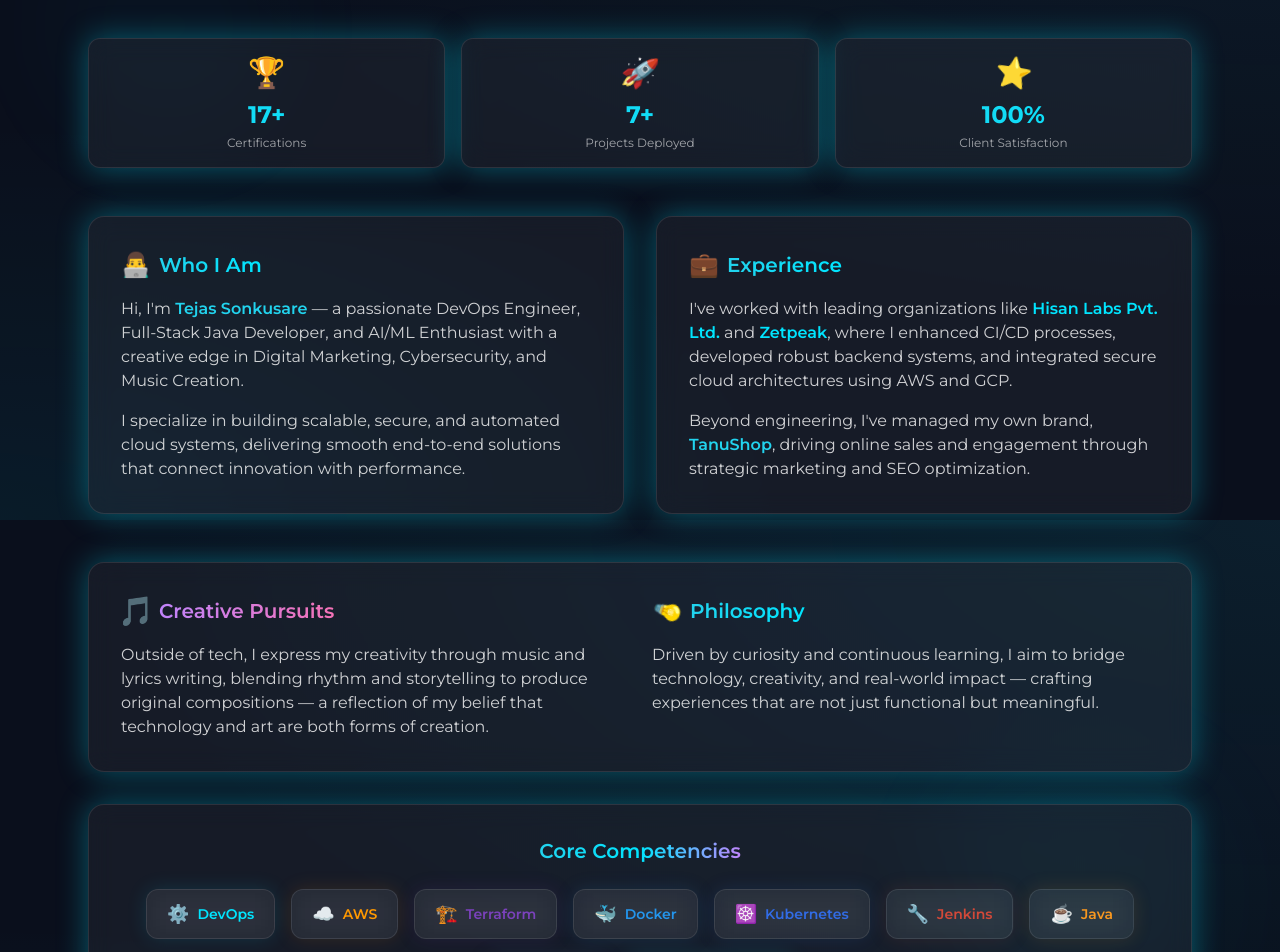
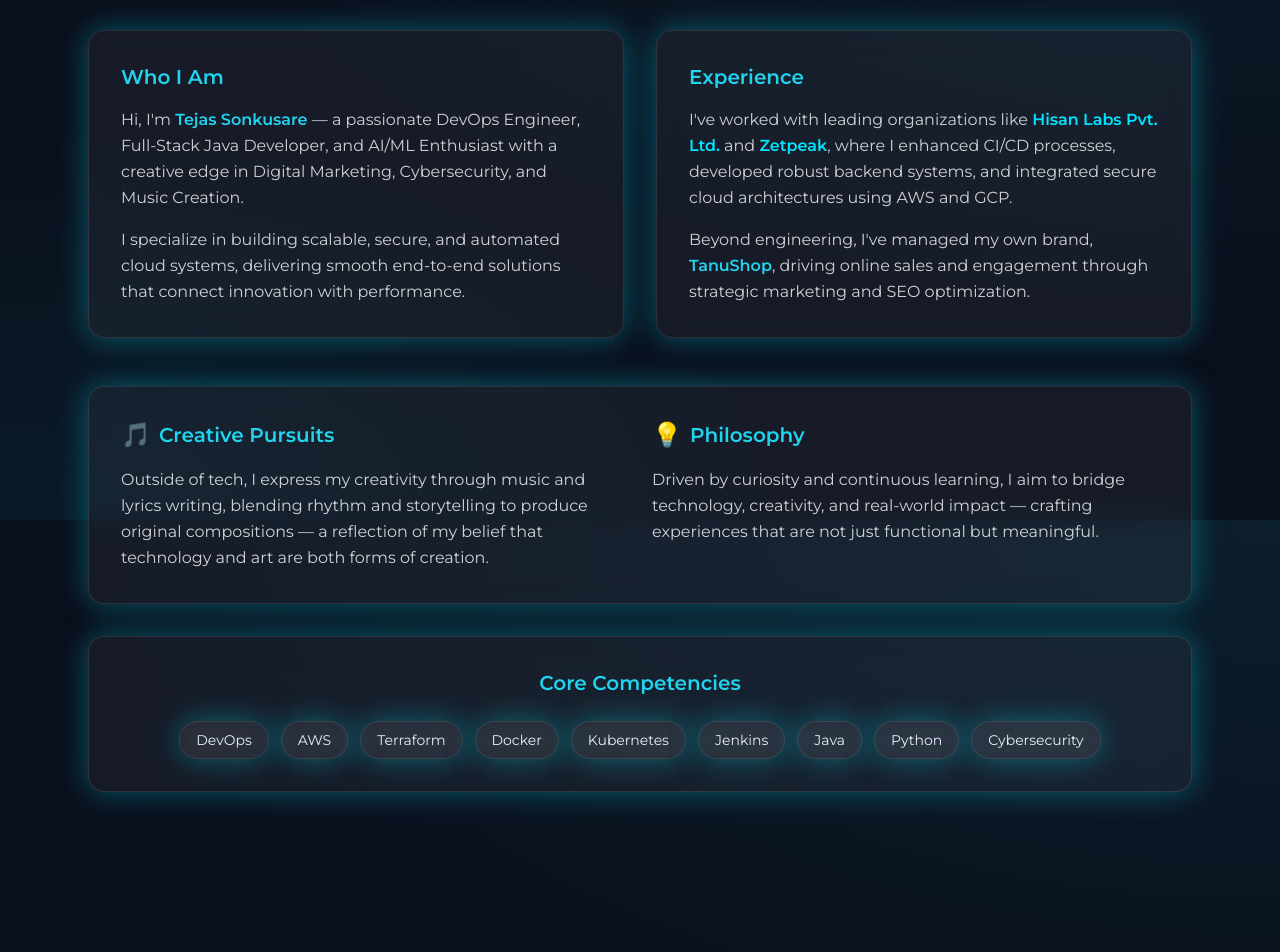
Before and after one commit to tejas-sonkusare/portfolio, a Next.js app: page / in a window 1280 px wide. Shown: the part 1080-2032 px from the top of the page. Built offline with nearby package versions, Linux system fonts and the light colour scheme.

Commit message:
feat: Update About Me section

```diff
--- a/src/sections/About.tsx
+++ b/src/sections/About.tsx
@@ -3,33 +3,21 @@
 import { motion } from "framer-motion";
 
 const skills = [
-  { name: "DevOps", icon: "⚙️", color: "#00e5ff" },
-  { name: "AWS", icon: "☁️", color: "#ff9900" },
-  { name: "Terraform", icon: "🏗️", color: "#7B42BC" },
-  { name: "Docker", icon: "🐳", color: "#2496ED" },
-  { name: "Kubernetes", icon: "☸️", color: "#326CE5" },
-  { name: "Jenkins", icon: "🔧", color: "#D24939" },
-  { name: "Java", icon: "☕", color: "#f89820" },
-  { name: "Python", icon: "🐍", color: "#3776AB" },
-  { name: "Cybersecurity", icon: "🔐", color: "#00e5ff" },
-];
-
-const achievements = [
-  { icon: "🏆", label: "Certifications", value: "17+", color: "#ffd700" },
-  { icon: "🚀", label: "Projects Deployed", value: "7+", color: "#00e5ff" },
-  { icon: "⭐", label: "Client Satisfaction", value: "100%", color: "#ff6b6b" },
+  "DevOps",
+  "AWS",
+  "Terraform",
+  "Docker",
+  "Kubernetes",
+  "Jenkins",
+  "Java",
+  "Python",
+  "Cybersecurity",
 ];
 
 export function About() {
   return (
-    <section id="about" className="section relative overflow-hidden">
-      {/* Background decorative elements */}
-      <div className="absolute inset-0 opacity-30">
-        <div className="absolute top-20 left-10 w-64 h-64 bg-neon-cyan/10 rounded-full blur-3xl" />
-        <div className="absolute bottom-20 right-10 w-80 h-80 bg-neon-blue/10 rounded-full blur-3xl" />
-      </div>
-
-      <div className="container mx-auto px-4 sm:px-6 max-w-6xl relative z-10">
+    <section id="about" className="section">
+      <div className="container mx-auto px-4 sm:px-6 max-w-6xl">
         {/* Header with decorative elements */}
         <motion.div
           initial={{ opacity: 0, y: 20 }}
@@ -39,60 +27,11 @@
         >
           <div className="text-center mb-8 sm:mb-12">
             <h2 className="text-3xl sm:text-4xl md:text-5xl font-bold mb-3 sm:mb-4">
-              <motion.span
-                initial={{ opacity: 0, scale: 0.9 }}
-                whileInView={{ opacity: 1, scale: 1 }}
-                viewport={{ once: true }}
-              >
-                About <span className="text-transparent bg-clip-text bg-gradient-to-r from-neon-cyan to-neon-blue">Me</span>
-              </motion.span>
+              About <span className="text-neon-cyan">Me</span>
             </h2>
-            <div className="flex items-center justify-center gap-2">
-              <div className="w-12 h-1 bg-gradient-to-r from-transparent to-neon-cyan" />
-              <div className="w-3 h-3 rounded-full bg-neon-cyan animate-pulse" />
-              <div className="w-12 h-1 bg-gradient-to-l from-transparent to-neon-cyan" />
-            </div>
+            <div className="w-24 h-1 bg-gradient-to-r from-transparent via-neon-cyan to-transparent mx-auto" />
           </div>
         </motion.div>
-
-        {/* Achievements Bar */}
-        <div className="mb-8 sm:mb-12">
-          <motion.div
-            initial={{ opacity: 0, y: 20 }}
-            whileInView={{ opacity: 1, y: 0 }}
-            viewport={{ once: true }}
-            transition={{ duration: 0.6, delay: 0.1 }}
-          >
-          <div className="grid grid-cols-3 gap-4">
-            {achievements.map((achievement, index) => (
-              <motion.div
-                key={achievement.label}
-                initial={{ opacity: 0, scale: 0.8 }}
-                whileInView={{ opacity: 1, scale: 1 }}
-                viewport={{ once: true }}
-                transition={{ delay: 0.1 + index * 0.1 }}
-                whileHover={{ scale: 1.05, y: -5 }}
-              >
-                <div className="glass rounded-xl p-4 text-center hover:border-neon-cyan/50 transition-all duration-300 group">
-                  <div className="text-3xl mb-2">
-                    <motion.span
-                      animate={{ rotate: [0, 10, -10, 0] }}
-                      transition={{ duration: 2, repeat: Infinity, delay: index * 0.2 }}
-                      style={{ display: 'inline-block' }}
-                    >
-                      {achievement.icon}
-                    </motion.span>
-                  </div>
-                  <div className="text-2xl font-bold bg-gradient-to-r from-neon-cyan to-neon-blue bg-clip-text text-transparent mb-1">
-                    {achievement.value}
-                  </div>
-                  <div className="text-xs text-white/60">{achievement.label}</div>
-                </div>
-              </motion.div>
-            ))}
-          </div>
-          </motion.div>
-        </div>
 
         {/* Main content in card layout */}
         <div className="grid md:grid-cols-2 gap-4 sm:gap-6 md:gap-8 mb-8 sm:mb-12">
@@ -101,23 +40,16 @@
             initial={{ opacity: 0, x: -20 }}
             whileInView={{ opacity: 1, x: 0 }}
             viewport={{ once: true }}
-            transition={{ duration: 0.6, delay: 0.2 }}
-            whileHover={{ scale: 1.02 }}
+            transition={{ duration: 0.6, delay: 0.1 }}
           >
-            <div className="glass rounded-2xl p-5 sm:p-6 md:p-8 h-full hover:border-neon-cyan/50 transition-all duration-300 group relative overflow-hidden">
-              <div className="absolute inset-0 bg-gradient-to-br from-neon-cyan/5 to-transparent opacity-0 group-hover:opacity-100 transition-opacity duration-300" />
-              <div className="relative z-10">
-                <h3 className="text-lg sm:text-xl font-semibold mb-3 sm:mb-4 flex items-center gap-2">
-                  <span className="text-2xl">👨‍💻</span>
-                  <span className="bg-gradient-to-r from-neon-cyan to-neon-blue bg-clip-text text-transparent">Who I Am</span>
-                </h3>
-                <p className="text-white/80 leading-relaxed text-sm sm:text-base">
+            <div className="glass rounded-2xl p-5 sm:p-6 md:p-8">
+              <h3 className="text-lg sm:text-xl font-semibold text-neon-cyan mb-3 sm:mb-4">Who I Am</h3>
+              <p className="text-white/80 leading-relaxed">
                 Hi, I'm <span className="text-neon-cyan font-semibold">Tejas Sonkusare</span> — a passionate DevOps Engineer, Full-Stack Java Developer, and AI/ML Enthusiast with a creative edge in Digital Marketing, Cybersecurity, and Music Creation.
               </p>
-                <p className="text-white/80 leading-relaxed mt-4 text-sm sm:text-base">
+              <p className="text-white/80 leading-relaxed mt-4">
                 I specialize in building scalable, secure, and automated cloud systems, delivering smooth end-to-end solutions that connect innovation with performance.
               </p>
-              </div>
             </div>
           </motion.div>
 
@@ -126,23 +58,16 @@
             initial={{ opacity: 0, x: 20 }}
             whileInView={{ opacity: 1, x: 0 }}
             viewport={{ once: true }}
-            transition={{ duration: 0.6, delay: 0.3 }}
-            whileHover={{ scale: 1.02 }}
+            transition={{ duration: 0.6, delay: 0.2 }}
           >
-            <div className="glass rounded-2xl p-5 sm:p-6 md:p-8 h-full hover:border-neon-cyan/50 transition-all duration-300 group relative overflow-hidden">
-              <div className="absolute inset-0 bg-gradient-to-br from-neon-blue/5 to-transparent opacity-0 group-hover:opacity-100 transition-opacity duration-300" />
-              <div className="relative z-10">
-                <h3 className="text-lg sm:text-xl font-semibold mb-3 sm:mb-4 flex items-center gap-2">
-                  <span className="text-2xl">💼</span>
-                  <span className="bg-gradient-to-r from-neon-cyan to-neon-blue bg-clip-text text-transparent">Experience</span>
-                </h3>
-                <p className="text-white/80 leading-relaxed text-sm sm:text-base">
+            <div className="glass rounded-2xl p-5 sm:p-6 md:p-8">
+              <h3 className="text-lg sm:text-xl font-semibold text-neon-cyan mb-3 sm:mb-4">Experience</h3>
+              <p className="text-white/80 leading-relaxed">
                 I've worked with leading organizations like <span className="text-neon-blue font-semibold">Hisan Labs Pvt. Ltd.</span> and <span className="text-neon-blue font-semibold">Zetpeak</span>, where I enhanced CI/CD processes, developed robust backend systems, and integrated secure cloud architectures using AWS and GCP.
               </p>
-                <p className="text-white/80 leading-relaxed mt-4 text-sm sm:text-base">
+              <p className="text-white/80 leading-relaxed mt-4">
                 Beyond engineering, I've managed my own brand, <span className="text-neon-cyan font-semibold">TanuShop</span>, driving online sales and engagement through strategic marketing and SEO optimization.
               </p>
-              </div>
             </div>
           </motion.div>
         </div>
@@ -152,43 +77,23 @@
           initial={{ opacity: 0, y: 20 }}
           whileInView={{ opacity: 1, y: 0 }}
           viewport={{ once: true }}
-          transition={{ duration: 0.6, delay: 0.4 }}
-          whileHover={{ scale: 1.01 }}
+          transition={{ duration: 0.6, delay: 0.3 }}
         >
-          <div className="glass rounded-2xl p-5 sm:p-6 md:p-8 mb-6 sm:mb-8 hover:border-neon-cyan/50 transition-all duration-300 group relative overflow-hidden">
-            <div className="absolute inset-0 bg-gradient-to-r from-purple-500/5 via-pink-500/5 to-neon-cyan/5 opacity-0 group-hover:opacity-100 transition-opacity duration-300" />
-            <div className="relative z-10 grid md:grid-cols-2 gap-4 sm:gap-6">
+          <div className="glass rounded-2xl p-5 sm:p-6 md:p-8 mb-6 sm:mb-8">
+            <div className="grid md:grid-cols-2 gap-4 sm:gap-6">
               <div>
-                <h3 className="text-lg sm:text-xl font-semibold mb-3 sm:mb-4 flex items-center gap-2">
-                  <span className="text-xl sm:text-2xl">
-                    <motion.span
-                      animate={{ scale: [1, 1.2, 1] }}
-                      transition={{ duration: 2, repeat: Infinity }}
-                      style={{ display: 'inline-block' }}
-                    >
-                      🎵
-                    </motion.span>
-                  </span>
-                  <span className="bg-gradient-to-r from-purple-400 to-pink-400 bg-clip-text text-transparent">Creative Pursuits</span>
+                <h3 className="text-lg sm:text-xl font-semibold text-neon-cyan mb-3 sm:mb-4 flex items-center gap-2">
+                  <span className="text-xl sm:text-2xl">🎵</span> Creative Pursuits
                 </h3>
-                <p className="text-white/80 leading-relaxed text-sm sm:text-base">
+                <p className="text-white/80 leading-relaxed">
                   Outside of tech, I express my creativity through music and lyrics writing, blending rhythm and storytelling to produce original compositions — a reflection of my belief that technology and art are both forms of creation.
                 </p>
               </div>
               <div>
-                <h3 className="text-lg sm:text-xl font-semibold mb-3 sm:mb-4 flex items-center gap-2">
-                  <span className="text-xl sm:text-2xl">
-                    <motion.span
-                      animate={{ rotate: [0, 360] }}
-                      transition={{ duration: 3, repeat: Infinity, ease: "linear" }}
-                      style={{ display: 'inline-block' }}
-                    >
-                      💡
-                    </motion.span>
-                  </span>
-                  <span className="bg-gradient-to-r from-neon-cyan to-neon-blue bg-clip-text text-transparent">Philosophy</span>
+                <h3 className="text-lg sm:text-xl font-semibold text-neon-cyan mb-3 sm:mb-4 flex items-center gap-2">
+                  <span className="text-xl sm:text-2xl">💡</span> Philosophy
                 </h3>
-                <p className="text-white/80 leading-relaxed text-sm sm:text-base">
+                <p className="text-white/80 leading-relaxed">
                   Driven by curiosity and continuous learning, I aim to bridge technology, creativity, and real-world impact — crafting experiences that are not just functional but meaningful.
                 </p>
               </div>
@@ -201,43 +106,23 @@
           initial={{ opacity: 0, y: 20 }}
           whileInView={{ opacity: 1, y: 0 }}
           viewport={{ once: true }}
-          transition={{ duration: 0.6, delay: 0.5 }}
+          transition={{ duration: 0.6, delay: 0.4 }}
         >
-          <div className="glass rounded-2xl p-5 sm:p-6 md:p-8 hover:border-neon-cyan/50 transition-all duration-300 group">
-            <h3 className="text-lg sm:text-xl font-semibold mb-4 sm:mb-6 text-center">
-              <span className="bg-gradient-to-r from-neon-cyan via-neon-blue to-purple-400 bg-clip-text text-transparent">
-                Core Competencies
+          <div className="glass rounded-2xl p-5 sm:p-6 md:p-8">
+            <h3 className="text-lg sm:text-xl font-semibold text-neon-cyan mb-4 sm:mb-6 text-center">Core Competencies</h3>
+            <div className="flex flex-wrap gap-2 sm:gap-3 justify-center">
+              {skills.map((s, i) => (
+                <motion.span
+                  key={s}
+                  initial={{ opacity: 0, scale: 0.8 }}
+                  whileInView={{ opacity: 1, scale: 1 }}
+                  transition={{ delay: i * 0.04 }}
+                  viewport={{ once: true }}
+                >
+                  <span className="glass px-3 sm:px-4 py-1.5 sm:py-2 rounded-full text-xs sm:text-sm hover:shadow-glow transition-all duration-300 inline-block">
+                    {s}
                   </span>
-            </h3>
-            <div className="flex flex-wrap gap-3 sm:gap-4 justify-center">
-              {skills.map((skill, i) => (
-                <motion.div
-                  key={skill.name}
-                  initial={{ opacity: 0, scale: 0.8, y: 20 }}
-                  whileInView={{ opacity: 1, scale: 1, y: 0 }}
-                  transition={{ delay: i * 0.05 }}
-                  viewport={{ once: true }}
-                  whileHover={{
-                    scale: 1.1,
-                    y: -5,
-                    rotate: [0, -5, 5, 0]
-                  }}
-                  whileTap={{ scale: 0.95 }}
-                >
-                  <div
-                    className="glass px-4 sm:px-5 py-2 sm:py-2.5 rounded-xl text-xs sm:text-sm font-semibold transition-all duration-300 inline-flex items-center gap-2 cursor-pointer group/skill border border-transparent hover:border-neon-cyan/50 relative overflow-hidden"
-                    style={{
-                      boxShadow: `0 0 20px ${skill.color}20`
-                    }}
-                  >
-                    <div
-                      className="absolute inset-0 opacity-0 group-hover/skill:opacity-100 transition-opacity duration-300 blur-xl"
-                      style={{ backgroundColor: skill.color + '20' }}
-                    />
-                    <span className="text-lg relative z-10">{skill.icon}</span>
-                    <span className="relative z-10" style={{ color: skill.color }}>{skill.name}</span>
-                  </div>
-                </motion.div>
+                </motion.span>
               ))}
             </div>
           </div>
```
Lines whose indentation alone changed are shown as unchanged.
